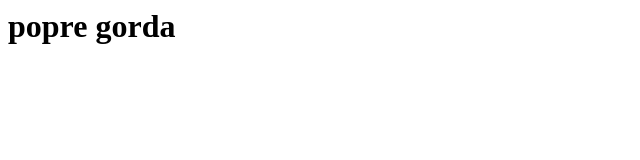
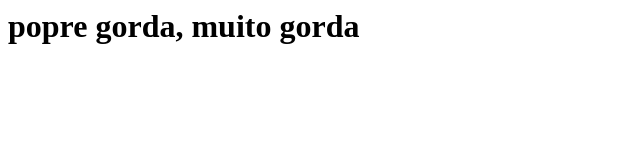
Before and after one commit to erickpnovaes/teste, a plain HTML site: page index.html in a window 1280 px wide. Shown: the whole page, without its empty margins (0-640 px from the left). Drawn offline with Linux system fonts and the light colour scheme.

Commit message:
[Novo commit] Linha modificada

```diff
--- a/index.html
+++ b/index.html
@@ -1,3 +1,3 @@
 <html>
 <body>
-<h1>popre gorda</h1>
+<h1>popre gorda, muito gorda</h1>
```
